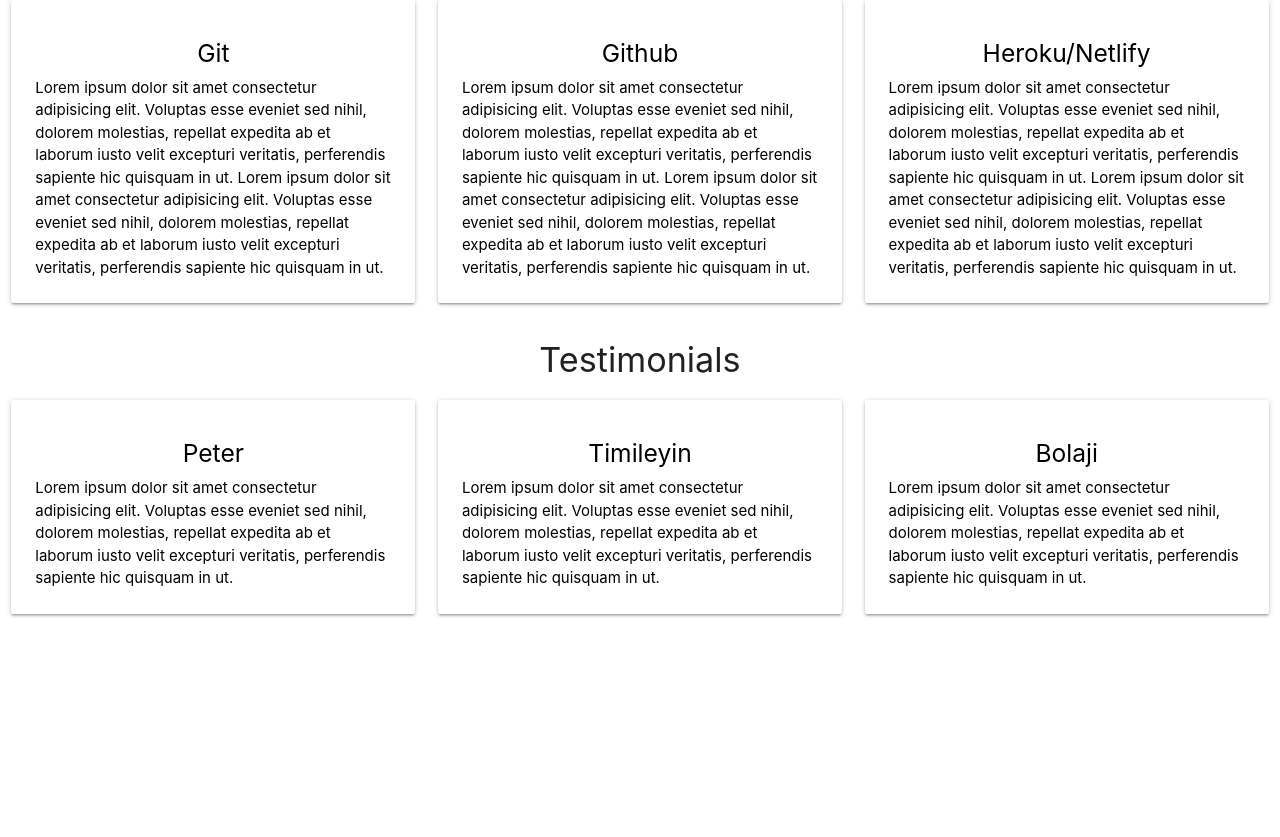
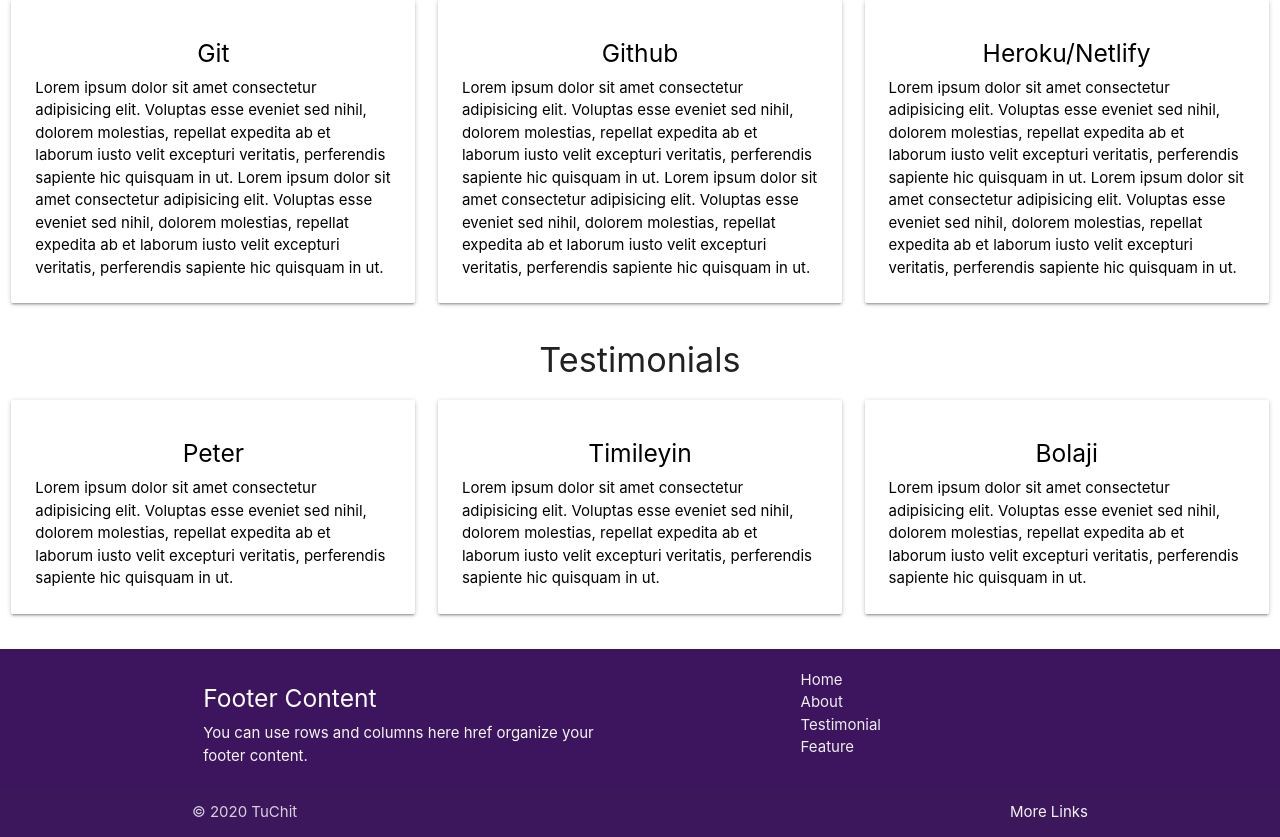
Before and after one commit to fatima-ola/tutchit, a React (Create React App) app: page / in a window 1280 px wide. Shown: the part 1411-2248 px from the top of the page. Before the commit the page ends 2060 px from the top, so only its background shows below. Built offline with nearby package versions, Linux system fonts and the light colour scheme.

Commit message:
footer section styling added, signup feature added

```diff
--- a/src/App.css
+++ b/src/App.css
@@ -31,3 +31,8 @@
   width: 90%;
   margin: 0 auto;
 }
+
+.page-footer {
+  background-color: #3d155f !important;
+  color: #ffffff !important;
+}
--- a/src/App.js
+++ b/src/App.js
@@ -1,7 +1,8 @@
 import React from 'react';
 import './App.css';
-import Landing from './components/Landing/Landing'
-import {BrowserRouter, Switch, Route} from 'react-router-dom'
+import Landing from './components/Landing/Landing';
+import {BrowserRouter, Switch, Route} from 'react-router-dom';
+import Signup from './components/Signup/Signup';
 
 function App() {
   return (
@@ -11,6 +12,9 @@
           <Route exact path="/">
             <Landing />
           </Route>
+          <Route path="/signup">
+            <Signup />
+          </Route>
         </Switch>
       </BrowserRouter>
 
--- /dev/null
+++ b/src/components/Footer/FooterSection.js
@@ -0,0 +1,45 @@
+import React from 'react';
+import {Footer} from "react-materialize";
+import {a} from 'react-router-dom'
+
+const FooterSection =()=> {
+    return (
+        <Footer
+        className="example"
+        copyrights="&#169; 2020 TuChit"
+        links={<ul>
+            <li>
+                <a className="grey-text text-lighten-3" href="/">
+                    Home
+                </a>
+            </li>
+            <li>
+                <a className="grey-text text-lighten-3" href="#about">
+                    About
+                </a>
+            </li>
+            <li>
+                <a className="grey-text text-lighten-3" href="#testimonial">
+                    Testimonial
+                </a>
+            </li>
+            <li>
+                <a className="grey-text text-lighten-3" href="#feature">
+                    Feature
+                </a>
+            </li>
+            </ul>}
+        moreLinks={<a className="grey-text text-lighten-4 right" href="#!">More Links</a>}
+        >
+        <h5 className="white-text">
+            Footer Content
+        </h5>
+        <p className="grey-text text-lighten-4">
+            You can use rows and columns here href organize your footer content.
+        </p>
+    </Footer>
+
+    )
+}
+
+export default FooterSection
--- a/src/components/Landing/Landing.js
+++ b/src/components/Landing/Landing.js
@@ -3,6 +3,7 @@
 import HeroSection from '../HeroSection/HeroSection';
 import Feature from './../Feature/Feature';
 import Testimonial from './../Testimonial/Testimonial';
+import FooterSection from './../Footer/FooterSection';
 
 
 const Landing =()=> {
@@ -10,7 +11,7 @@
         <div>
             <Navigation/>
             <HeroSection/>
-            <div className="who-we-are">
+            <div className="who-we-are" id="about">
                 <h4 className="center-align">Who we are</h4>
                <div className="who-we-are-section">
                     <p>Lorem ipsum dolor sit amet consectetur adipisicing elit. Ipsa velit repudiandae blanditiis fuga, eum adipisci earum
@@ -29,13 +30,16 @@
                     <img src="/team.png" alt="team" />
                </div>
             </div>
-            <div>
+            <div id="feature">
                 <h4 className="center-align">Our Awesome Feature</h4>
                 <Feature />
             </div>
-            <div>
+            <div id="testimonial">
                 <h4 className="center-align">Testimonials</h4>
                 <Testimonial />
+            </div>
+            <div>
+                <FooterSection />
             </div>
         </div>
     )
--- /dev/null
+++ b/src/components/Signup/Signup.js
@@ -0,0 +1,22 @@
+import React from 'react';
+import TextInputSection from '../TextInput/TextInputSection';
+import ButtonSection from '../Button/ButtonSection';
+import {NavLink} from 'react-router-dom';
+
+const Signup =()=> {
+    return (
+        <div>
+            <form>
+                <div>
+                    <NavLink to="/">TutChit</NavLink>
+                    <TextInputSection placeholder="Enter Your Full Name" type="text" label="Full Name"/>
+                    <TextInputSection placeholder="Enter Email Address" type="email" label="Email Address"/>
+                    <TextInputSection  placeholder="Placeholder" type="password" label="Password"/>
+                    <ButtonSection>Signup</ButtonSection>
+                </div>
+            </form>
+        </div>
+    )
+}
+
+export default Signup
--- /dev/null
+++ b/src/components/TextInput/TextInputSection.js
@@ -0,0 +1,17 @@
+import React from 'react'
+import {TextInput} from 'react-materialize';
+
+const TextInputSection =()=> {
+    return (
+        <div>
+            <label>First Name</label>
+            <TextInput placeholder="Enter Your First Name"
+                type="text"
+                />
+        </div>
+    )
+}
+
+
+
+export default TextInputSection
```
